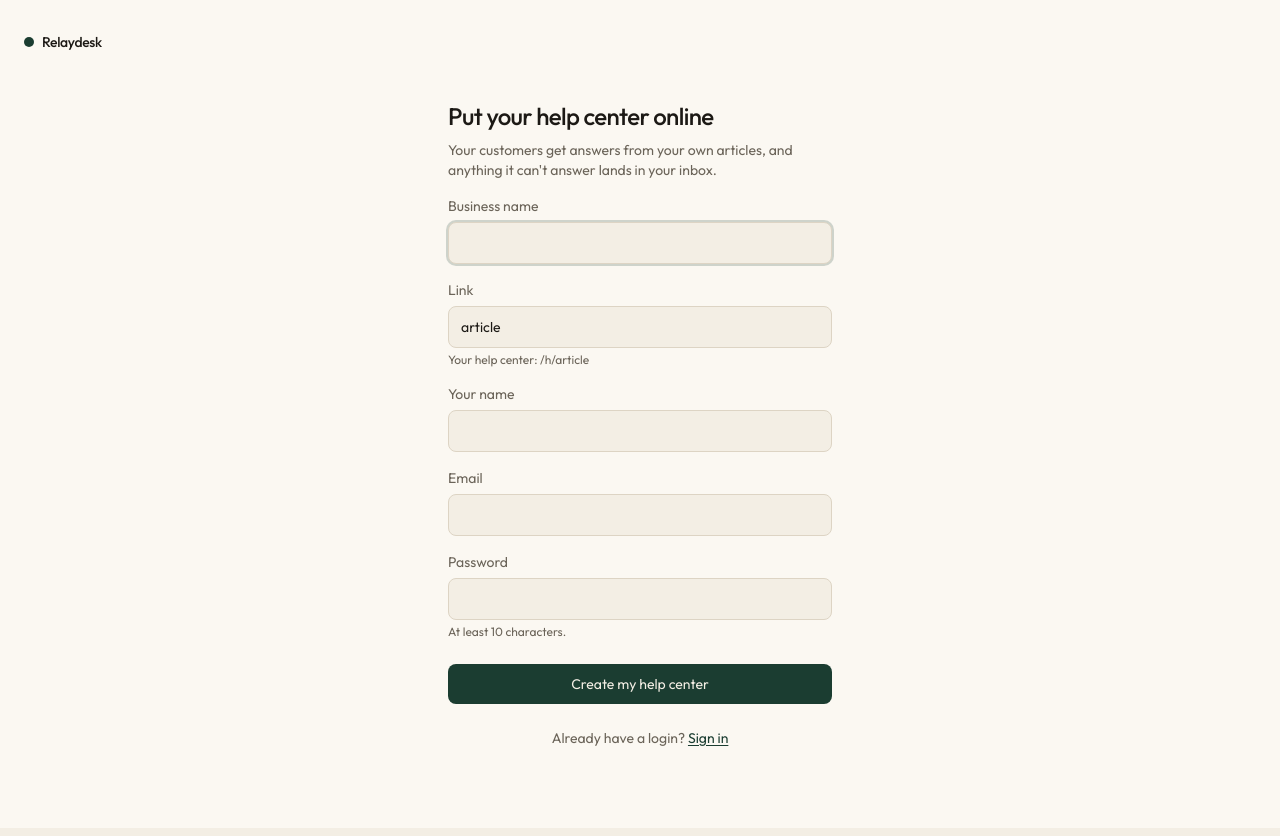
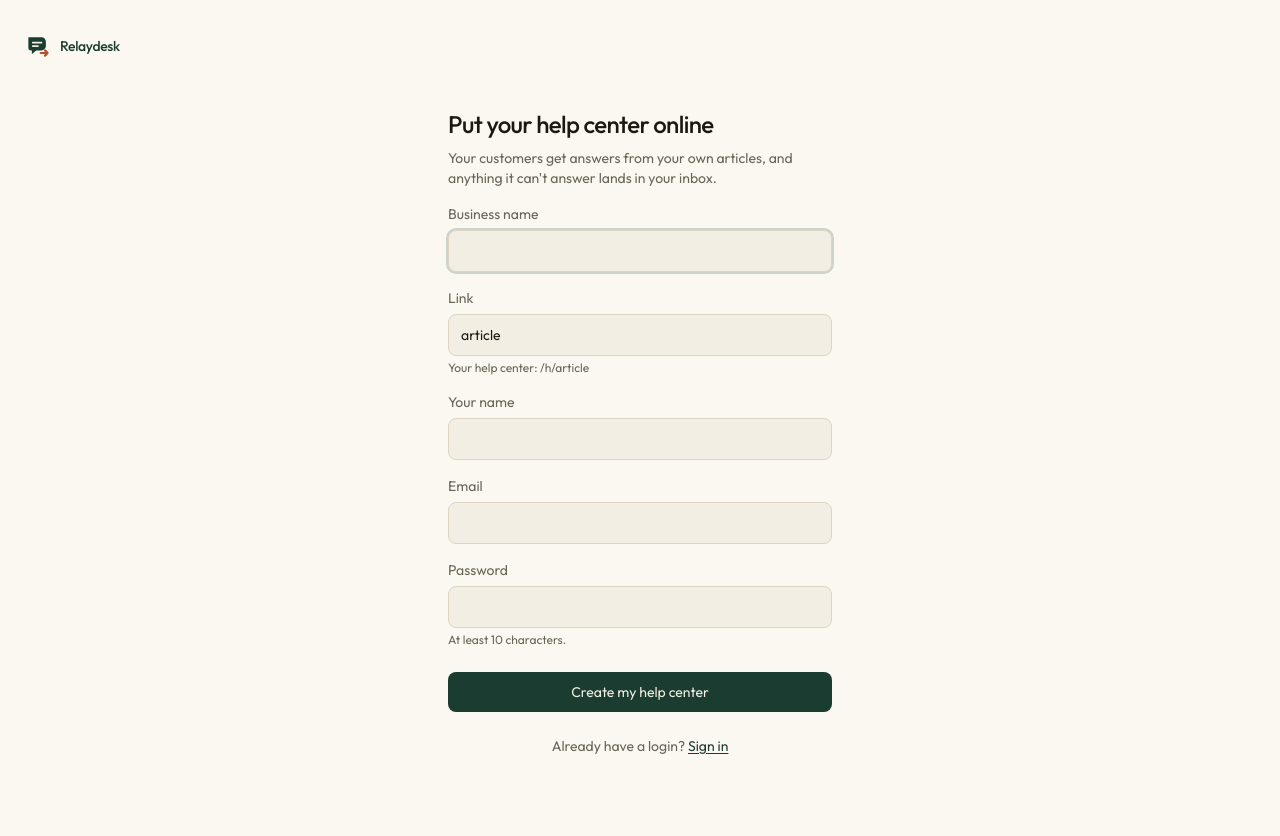
Before and after one commit to JohnCarl-30/relaydesk, a Next.js app: page /signup in a window 1280 px wide. Built offline with nearby package versions, Linux system fonts and the light colour scheme.

Commit message:
Add Relaydesk conversation and handoff logo

```diff
--- a/src/app/page.tsx
+++ b/src/app/page.tsx
@@ -2,6 +2,7 @@ import type { Metadata } from "next";
 import Link from "next/link";
 import { HeroChat, InboxSwitch, Reveal, RevealHeadline } from "@/components/landing";
 import { IconChevron } from "@/components/ui";
+import { Brand } from "@/components/Brand";
 
 const REPO = "https://github.com/JohnCarl-30/relaydesk";
 
@@ -41,17 +42,6 @@ const UNDER_THE_HOOD = [
   { stat: "Every PR", label: "gated by Langfuse experiments before it can merge", href: `${REPO}/blob/main/.github/workflows/experiments.yml` },
   { stat: "Docker", label: "self-hosting with daily backups and a tested restore", href: `${REPO}/blob/main/RUNBOOK.md` },
 ];
-
-function Brand() {
-  return (
-    <span className="inline-flex items-center gap-2 font-medium tracking-tight text-forest">
-      <span className="relative inline-block h-4 w-4 rounded-[5px] bg-forest">
-        <span className="absolute -bottom-1 -right-1 h-2 w-2 rounded-full border-2 border-paper bg-copper" />
-      </span>
-      Relaydesk
-    </span>
-  );
-}
 
 function PrimaryCta() {
   return (
--- a/src/components/AuthCard.tsx
+++ b/src/components/AuthCard.tsx
@@ -1,12 +1,12 @@
 import Link from "next/link";
+import { Brand } from "@/components/Brand";
 
 /** The frame around sign-up and invite forms. */
 export function AuthCard({ title, intro, children }: { title: string; intro: React.ReactNode; children: React.ReactNode }) {
   return (
     <main className="flex min-h-dvh flex-col bg-card px-6 py-8">
       <Link href="/" className="inline-flex items-center gap-2 text-sm font-medium tracking-tight">
-        <span className="inline-block h-2.5 w-2.5 rounded-full bg-forest" />
-        Relaydesk
+        <Brand />
       </Link>
       <div className="m-auto w-full max-w-sm py-12">
         <h1 className="text-2xl font-medium tracking-tight">{title}</h1>
--- /dev/null
+++ b/src/components/Brand.tsx
@@ -0,0 +1,13 @@
+/** Relaydesk's conversation and handoff mark, paired with its wordmark. */
+export function Brand() {
+  return (
+    <span className="inline-flex items-center gap-2 font-medium tracking-tight text-forest">
+      <svg aria-hidden="true" viewBox="0 0 32 32" className="h-7 w-7 shrink-0" fill="none">
+        <path d="M5 6h15a5 5 0 0 1 5 5v5a5 5 0 0 1-5 5h-6l-5 4v-4H8a3 3 0 0 1-3-3V6Z" fill="#1b3d31" />
+        <path d="M10 12h10M10 16h6" stroke="#f3eee4" strokeWidth="2" strokeLinecap="round" />
+        <path d="M19 24h8m-3-3 3 3-3 3" stroke="#b4532a" strokeWidth="2.5" strokeLinecap="round" strokeLinejoin="round" />
+      </svg>
+      Relaydesk
+    </span>
+  );
+}
```
Also changed, not shown: src/app/icon.svg.
